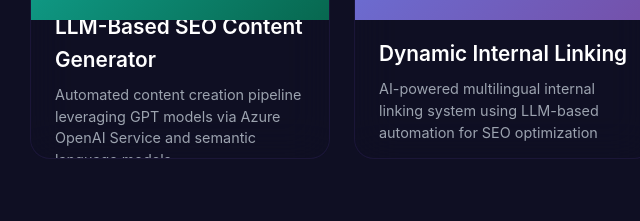
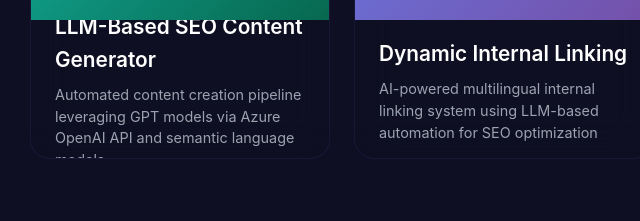
Before and after one commit to mineyavuzsafak/mineyavuzsafak.github.io, a plain HTML site: page index.html in a window 1280 px wide. Shown: the part 1017-1238 px from the top of the page, 30-670 px from the left. Drawn offline with Linux system fonts and the light colour scheme.

Commit message:
Update index.html

```diff
--- a/index.html
+++ b/index.html
@@ -1159,7 +1159,7 @@
                                 </div>
                                 <div class="project-info">
                                     <h3>LLM-Based SEO Content Generator</h3>
-                                    <p>Automated content creation pipeline leveraging GPT models via Azure OpenAI Service and semantic language models</p>
+                                    <p>Automated content creation pipeline leveraging GPT models via Azure OpenAI API and semantic language models</p>
                                 </div>
                             </div>
 
```
